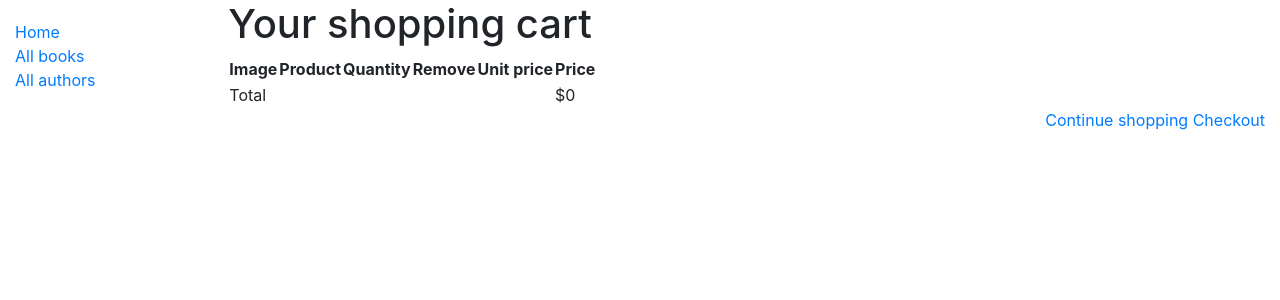
After one commit to casol/Digital-Library, a Django app: page /cart/ in a window 1280 px wide. The commit adds this page. Shown: the top 300 px of the page. Run offline with Django 3.2, Linux system fonts and the light colour scheme; some libraries are stand-ins or nearby versions.

Commit message:
Add cart views, form and templates

```diff
--- a/cart/cart.py
+++ b/cart/cart.py
@@ -1,6 +1,6 @@
 from decimal import Decimal
 from django.conf import settings
-from catalog.models import Books, BookInstance
+from catalog.models import Book, BookInstance
 
 
 class Cart(object):
@@ -51,8 +51,23 @@ class Cart(object):
         cart = self.cart.copy()
         for book in books:
             cart[str(book.id)]['book'] = book
-
+        # cart = {'book_id':{'price':11, 'quantity':3}}
+        # cart.values() >>> {'price':11, 'quantity':3}
         for item in cart.values():
             item['price'] = Decimal(item['price'])
             item['total_price'] = item['price'] * item['quantity']
             yield item
+
+    def __len__(self):
+        """Count all items in the cart."""
+        return sum(item['quantity'] for item in self.cart.values())
+
+    def get_total_price(self):
+        """Count the total price of the cart."""
+        return sum(Decimal(item['price']) * item['quantity'] for item in
+        self.cart.values())
+
+    def clear(self):
+        """Remove cart from session."""
+        del self.session[settings.CART_SESSION_ID]
+        self.save()
--- /dev/null
+++ b/cart/forms.py
@@ -0,0 +1,11 @@
+from django import forms
+
+PRODUCT_QUANTITY_CHOICES = [(i, str(i)) for i in range(1, 21)]
+
+class CartAddProductForm(forms.Form):
+    quantity = forms.TypedChoiceField(choices=PRODUCT_QUANTITY_CHOICES,
+                                      coerce=int)
+    # the existing quantity has to be updated with the given quantity
+    update = forms.BooleanField(required=False,
+                                initial=False,
+                                widget=forms.HiddenInput)
--- /dev/null
+++ b/cart/templates/cart/detail.html
@@ -0,0 +1,47 @@
+{% extends "catalog/base.html" %}
+{% load static %}
+{% block content %}
+<h1>Your shopping cart</h1>
+    <table class="cart">
+        <thead>
+        <tr>
+        <th>Image</th>
+        <th>Product</th>
+        <th>Quantity</th>
+        <th>Remove</th>
+        <th>Unit price</th>
+        <th>Price</th>
+        </tr>
+        </thead>
+            <tbody>
+            {% for item in cart %}
+            {% with product=item.product %}
+            <tr>
+                <td>
+                <a href="{{ book.book.get_absolute_url }}">
+                <img src="{% if book.book.image %}{{ book.book.image.url }}
+                {% else %}{% static "img/no_image.png" %}{% endif %}">
+                </a>
+                </td>
+                <td>{{ book.name }}</td>
+                <td>{{ item.quantity }}</td>
+                <td><a href="{% url "cart:cart_remove" book.id
+                %}">Remove</a></td>
+                <td class="num">${{ item.price }}</td>
+                <td class="num">${{ item.total_price }}</td>
+                </tr>
+                {% endwith %}
+                {% endfor %}
+                <tr class="total">
+                <td>Total</td>
+                <td colspan="4"></td>
+                <td class="num">${{ cart.get_total_price }}</td>
+                </tr>
+            </tbody>
+    </table>
+<p class="text-right">
+    <a href="{% url "catalog:books" %}" class="button
+    light">Continue shopping</a>
+    <a href="#" class="button">Checkout</a>
+</p>
+{% endblock %}
--- /dev/null
+++ b/cart/urls.py
@@ -0,0 +1,10 @@
+from django.urls import path
+from . import views
+
+app_name = 'cart'
+
+urlpatterns = [
+    path('', views.cart_detail, name='cart_detail'),
+    path('add/<int:book_id>/', views.cart_add, name='cart_add'),
+    path('remove/<int:book_id>/', views.cart_remove, name='cart_remove'),
+]
--- a/cart/views.py
+++ b/cart/views.py
@@ -1,3 +1,28 @@
-from django.shortcuts import render
+from django.shortcuts import render, redirect, get_object_or_404
+from django.views.decorators.http import require_POST
+from catalog.models import Book, BookInstance
+from .cart import Cart
+from .forms import CartAddProductForm
 
-# Create your views here.
+
+@require_POST
+def cart_add(request, book_id):
+    cart = Cart(request)
+    book = get_object_or_404(BookInstance, id=book_id)
+    form = CartAddProductForm(request.POST)
+    if form.is_valid():
+        cd = form.cleaned_data
+        cart.add(book_instance=book,
+                 quantity=cd['quantity'],
+                 update_quantity=cd['update'])
+    return redirect('cart:cart_detail')
+
+def cart_remove(request, book_id):
+    cart = Cart(request)
+    book = get_object_or_404(BookInstance, id=book_id)
+    cart.remove(book)
+    return redirect('cart:cart_detail')
+
+def cart_detail(request):
+    cart = Cart(request)
+    return render(request, 'cart/detail.html', {'cart': cart})
--- a/catalog/models.py
+++ b/catalog/models.py
@@ -37,7 +37,7 @@ class Book(models.Model):
     display_genre.short_description = 'Authors'
 
     def get_absolute_url(self):
-        return reverse('book_detail', args=[str(self.id), self.slug])
+        return reverse('catalog:book_detail', args=[str(self.id), self.slug])
 
     def __str__(self):
         return self.title
@@ -65,7 +65,7 @@ class Author(models.Model):
         ordering = ['last_name', 'first_name']
 
     def get_absolute_url(self):
-        return reverse('author_detail', args=[str(self.id), self.slug])
+        return reverse('catalog:author_detail', args=[str(self.id), self.slug])
 
     def __str__(self):
         return f'{self.first_name} {self.last_name}'
--- a/catalog/templates/catalog/base.html
+++ b/catalog/templates/catalog/base.html
@@ -15,9 +15,9 @@
       <div class="col-sm-2">
       {% block sidebar %}
         <ul class="sidebar-nav">
-          <li><a href="{% url 'home' %}">Home</a></li>
-          <li><a href="{% url 'books' %}">All books</a></li>
-          <li><a href="{% url 'authors' %}">All authors</a></li>
+          <li><a href="{% url 'catalog:home' %}">Home</a></li>
+          <li><a href="{% url 'catalog:books' %}">All books</a></li>
+          <li><a href="{% url 'catalog:authors' %}">All authors</a></li>
         </ul>
      {% endblock %}
       </div>
--- a/catalog/templates/catalog/book_detail.html
+++ b/catalog/templates/catalog/book_detail.html
@@ -2,6 +2,7 @@
 
 {% block content %}
   <img src="{{ book.cover.url }}" alt="img">
+
   <h1>Title: {{ book.title }}</h1>
   <p><strong>Subtitle:</strong> {{ book.subtitle }}</p>
   <p><strong>Author:</strong> {% for author in book.authors.all %}<a href="{{ author.get_absolute_url }}">{{ author }}{% if not forloop.last %}, {% endif %}{% endfor %}</a></p> <!-- author detail link not yet defined -->
--- a/catalog/urls.py
+++ b/catalog/urls.py
@@ -1,6 +1,7 @@
 from django.urls import path
 from catalog import views
 
+app_name = 'catalog'
 
 urlpatterns = [
     path('', views.home, name='home'),
--- a/digital_library/urls.py
+++ b/digital_library/urls.py
@@ -22,7 +22,8 @@ from django.conf.urls.static import static
 urlpatterns = [
     path('admin/', admin.site.urls),
     path('accounts/', include('allauth.urls')),
-    path('', include('catalog.urls'))
+    path('cart/', include('cart.urls', namespace='cart')),
+    path('', include('catalog.urls', namespace='catalog'))
 ]
 
 
```
Also changed, not shown: db.sqlite3.
